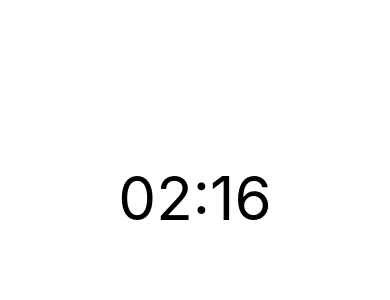
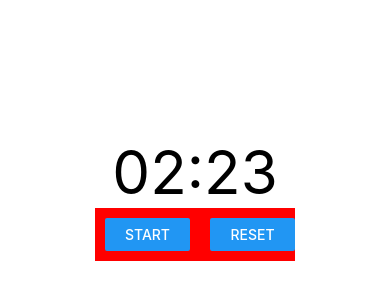
Before and after one commit to FurrukhJamal/Pomodoro-Timer, a React Native app: screen / in a window 390 px wide. Shown: the part 224-524 px from the top of the page. Built offline with nearby package versions, Linux system fonts and the light colour scheme.

Commit message:
Buttons size done/start stop working

```diff
--- a/App.js
+++ b/App.js
@@ -1,5 +1,5 @@
 import React from 'react';
-import { StyleSheet, Text, View } from 'react-native';
+import { StyleSheet, Text, View, Button } from 'react-native';
 
 export default class App extends React.Component {
   constructor(){
@@ -7,12 +7,13 @@ export default class App extends React.Component {
     this.state = {
       seconds : 23,
       minutes : 2,
+      start : false,
     }
   }
 
   componentDidMount () {
     //console.log(this.state.seconds,this.state.minutes,)
-    this.interval = setInterval(this.decrease, 1000)
+    //this.interval = setInterval(this.decrease, 1000)
 
 
   }
@@ -65,13 +66,60 @@ export default class App extends React.Component {
     return value
   }
 
+  startstop = () => {
+    if(!this.state.start)
+    {
+        this.interval = setInterval(this.decrease, 1000)
+    }
+    else
+    {
+      clearInterval(this.interval)
+    }
+    console.log(this.state.start)
+    this.setState( previousstate =>({
+      start: !previousstate.start
+    }))
+  }
+
 
  render(){
-   return (
-     <View style={styles.container}>
-       <Text style = {{fontSize: 60}}>{this.addzero(this.state.minutes)}:{this.addzero(this.state.seconds)}</Text>
-     </View>
-   );
+   if(!this.state.start)
+   {
+     return (
+       <View style={styles.container}>
+         <Text style = {{fontSize: 60}}>{this.addzero(this.state.minutes)}:{this.addzero(this.state.seconds)}</Text>
+         <View style={styles.controls}>
+         <View style={styles.buttons}>
+           <Button  title = "Start" onPress = {this.startstop}/>
+         </View>
+         <View style={styles.buttons}>
+           <Button title = "Reset" />
+         </View>
+         </View>
+
+
+      </View>
+     );
+   }
+   else
+   {
+     return (
+       <View style={styles.container}>
+         <Text style = {{fontSize: 60}}>{this.addzero(this.state.minutes)}:{this.addzero(this.state.seconds)}</Text>
+         <View style={styles.controls}>
+          <View style={styles.buttons}>
+            <Button  title = "Pause" onPress = {this.startstop}/>
+          </View>
+          <View style={styles.buttons}>
+            <Button title = "Reset" />
+          </View>
+        </View>
+
+      </View>
+     );
+   }
+
+
  }
 
 }
@@ -82,5 +130,21 @@ const styles = StyleSheet.create({
     backgroundColor: '#fff',
     alignItems: 'center',
     justifyContent: 'center',
+
   },
+
+  controls : {
+    flexDirection : "row",
+    backgroundColor : "red",
+    width : 200,
+    alignItems: 'center',
+    justifyContent : "space-evenly",
+  },
+
+  buttons : {
+
+    width : 85,
+    margin : 10,
+
+  }
 });
```
